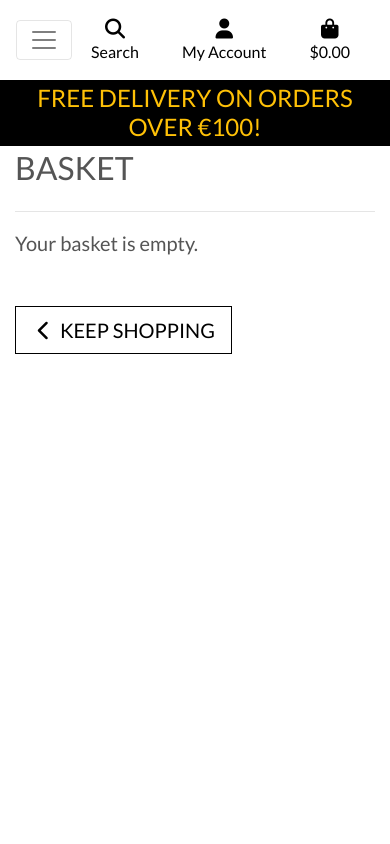
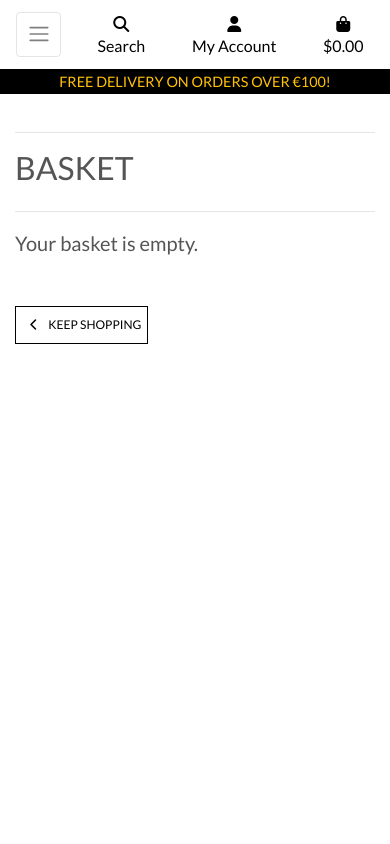
Before and after one commit to Markyjay/ashclash, a Django app: page /basket/ in a window 390 px wide. Run offline with Django 5.2, Linux system fonts and the light colour scheme; some libraries are stand-ins or nearby versions.

Commit message:
base.css & login/reg refactor

```diff
--- a/static/css/base.css
+++ b/static/css/base.css
@@ -256,16 +256,7 @@ input[name='q']::placeholder {
     border-radius: 0;
 }
 
-/* Media Queries */
-
-/* Slightly larger container on xl screens */
-@media (min-width: 1200px) {
-  .container {
-    max-width: 80%;
-  }
-}
-
-/* fixed top navbar only on medium+ */
+/* fixed top navbar only on medium and up */
 @media (min-width: 992px) {
     .fixed-top-desktop-only {
         position: fixed;
@@ -289,4 +280,40 @@ input[name='q']::placeholder {
     body {
         height: calc(100vh - 116px);
     }
+
+    .display-4.logo-font.text-black {
+        font-size: 2rem;
+    }
+
+    .nav-link {
+        padding: 0.15rem;
+    }
+
+    .nav-link i.fa-lg {
+        font-size: 1rem;
+    }
+
+    .navbar-toggler {
+        padding: .6rem .6rem;
+        font-size: 1rem;
+    }
+
+    #delivery-banner h4 {
+        font-size: .9rem;
+    }
+
+    .btn.btn-outline-black.rounded-0,
+    .btn.btn-black.rounded-0 {
+        padding: .375rem .375rem;
+    }
+
+    .btn.btn-outline-black.rounded-0.btn-lg,
+    .btn.btn-black.rounded-0.btn-lg {
+        padding: .375rem .375rem;
+        font-size: .75rem;
+    }
+
+    .increment-qty, .decrement-qty {
+        padding: .25rem .5rem !important;
+    }
 }
--- a/templates/includes/main-nav.html
+++ b/templates/includes/main-nav.html
@@ -1,5 +1,10 @@
 <div class="collapse navbar-collapse" id="main-nav">
     <ul class="navbar-nav w-auto mx-auto">
+        <li class="nav-item d-block d-md-none">
+            <a class="logo-font font-weight-bold nav-link text-black mr-5" href="{% url 'home' %}" id="home-link">
+                Home
+            </a>
+        </li>
         <li class="nav-item dropdown">
             <a class="logo-font font-weight-bold nav-link text-black mr-5" href="#" id="all-products-link" data-toggle="dropdown" aria-haspopup="true" aria-expanded="false">
                 All Products
--- a/templates/includes/mobile-top-header.html
+++ b/templates/includes/mobile-top-header.html
@@ -30,9 +30,9 @@
     <div class="dropdown-menu border-0" aria-labelledby="user-options">
         {% if request.user.is_authenticated %}
             {% if request.user.is_superuser %}
-                <a href="{% url 'add_product' %}" class="dropdown-item">Product Management</a>
+            <a href="{% url 'add_product' %}" class="dropdown-item">Product Management</a>
             {% endif %}
-            <a href="" class="dropdown-item">My Profile</a>
+            <a href="{% url 'profile' %}" class="dropdown-item">My Profile</a>
             <a href="{% url 'account_logout' %}" class="dropdown-item">Logout</a>
         {% else %}
             <a href="{% url 'account_signup' %}" class="dropdown-item">Register</a>
```
